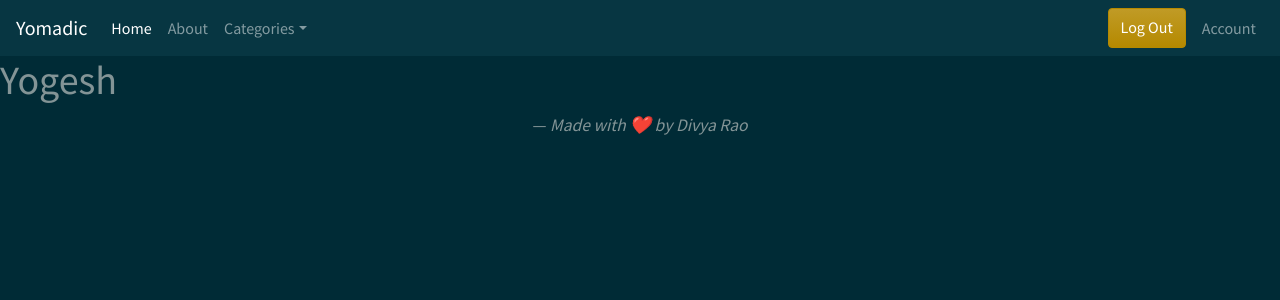
After one commit to dsrao711/Yomadic, a Flask app: page /account in a window 1280 px wide. The commit adds this page. Shown: the top 300 px of the page. Run offline with Flask 2, Linux system fonts and the light colour scheme; a user stored in the database is signed in; some libraries are stand-ins or nearby versions.

Commit message:
Account page added

```diff
--- a/flaskapp/routes.py
+++ b/flaskapp/routes.py
@@ -6,16 +6,16 @@ from flask_login import login_user, current_user, logout_user, login_required
 
 posts = [
     {
-        'author': 'Corey Schafer',
+        'author': 'Divya Rao',
         'title': 'Blog Post 1',
         'content': 'First post content',
-        'date_posted': 'April 20, 2018'
+        'date_posted': 'April 20, 2021'
     },
     {
         'author': 'Jane Doe',
         'title': 'Blog Post 2',
         'content': 'Second post content',
-        'date_posted': 'April 21, 2018'
+        'date_posted': 'April 21, 2021'
     }
 ]
 
@@ -65,3 +65,8 @@ def login():
 def logout():
     logout_user()
     return redirect(url_for('home'))
+
+@app.route("/account")
+@login_required
+def account():
+    return render_template('account.html', title='Account')
--- /dev/null
+++ b/flaskapp/templates/account.html
@@ -0,0 +1,3 @@
+{% extends "layout.html" %} {% block content %}
+<h1>{{ current_user.username }}</h1>
+{% endblock content %}
--- a/flaskapp/templates/layout.html
+++ b/flaskapp/templates/layout.html
@@ -38,7 +38,8 @@
             </ul>
             <ul class="navbar-nav my-2 my-lg-0">
                 {% if current_user.is_authenticated %}
-                <a class="btn btn-primary  mr-sm-2" href="{{ url_for('logout') }}">Log Out</a> {% else %}
+                <a class="btn btn-primary  mr-sm-2" href="{{ url_for('logout') }}">Log Out</a>
+                <a class="nav-item nav-link" href="{{ url_for('account') }}">Account</a> {% else %}
                 <a class="btn btn-primary  mr-sm-2" href="/login">Log in</a>
                 <a class="btn btn-danger my-2 my-sm-0" href="/register">Sign Up</a> {% endif %}
             </ul>
```
